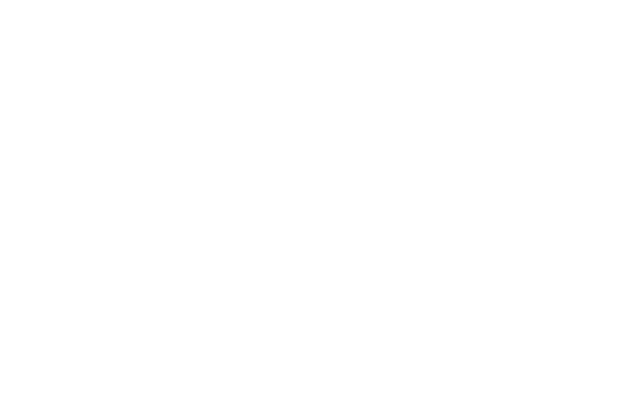
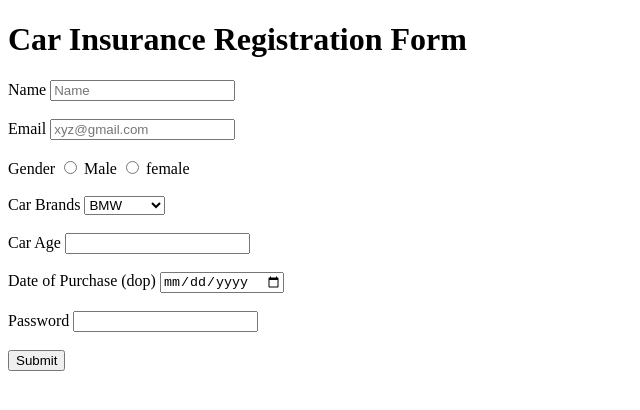
Before and after one commit to acciojob/car-insurance-form-Faizan-fzn, a website: page main.html in a window 1280 px wide. Shown: the whole page, without its empty margins (0-640 px from the left). Drawn offline with Linux system fonts and the light colour scheme.

Commit message:
created a submission

```diff
--- a/main.html
+++ b/main.html
@@ -4,9 +4,44 @@
 
 <head>
 	<link rel="stylesheet" href="styles.css">
+	<title>Car Insurance Registration Form</title>
 </head>
 
 <body>
+	<form action="#" method="post">
+	<h1>Car Insurance Registration Form</h1>
+	<label for="name">Name</label>
+		<input type="text" id="name" placeholder="Name" required>
+		<br><br>
+	<label for="email">Email</label>
+		<input type="text" id="email" placeholder="xyz@gmail.com" required>
+		<br><br>
+	<label for="gender">Gender</label>
+		<input type="radio" name="gender" required>
+		<label for="gender_m">Male</label>
+		<input type="radio" name="gender" required>
+		<label for="gender_f">female</label>
+		<br><br>
+	<label for="cars">Car Brands</label>
+		<select>
+			<option>BMW</option>
+			<option>Audi</option>
+			<option>Mercedez</option>
+		</select>
+		<br><br>
+	<label for="carage">Car Age</label>
+		<input type="number" id="carage" required>
+		<br><br>
+	<label for="dop">Date of Purchase (dop)</label>
+		<input type="date" id="dop" required>
+		<br><br>
+	<label for="password">Password</label>
+		<input type="Password" id="password" required>
+		<br><br>
+		<button type="submit">Submit</button>
+
+
+	</form>
 	<!-- the entire body must be written by student -->
     <script type="text/javascript" src="./script.js">
 </script>
```
